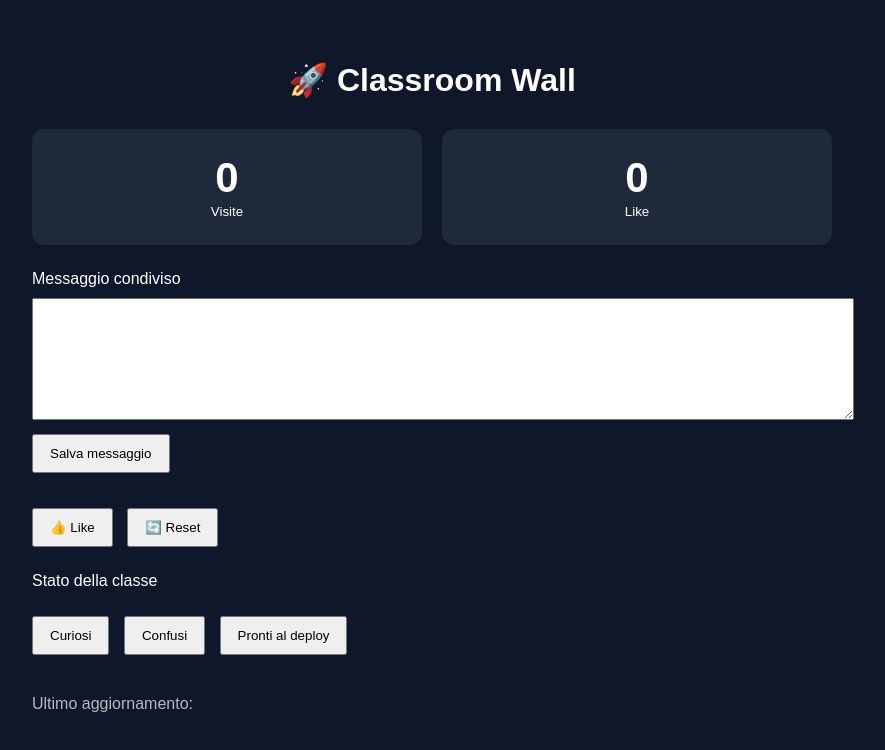
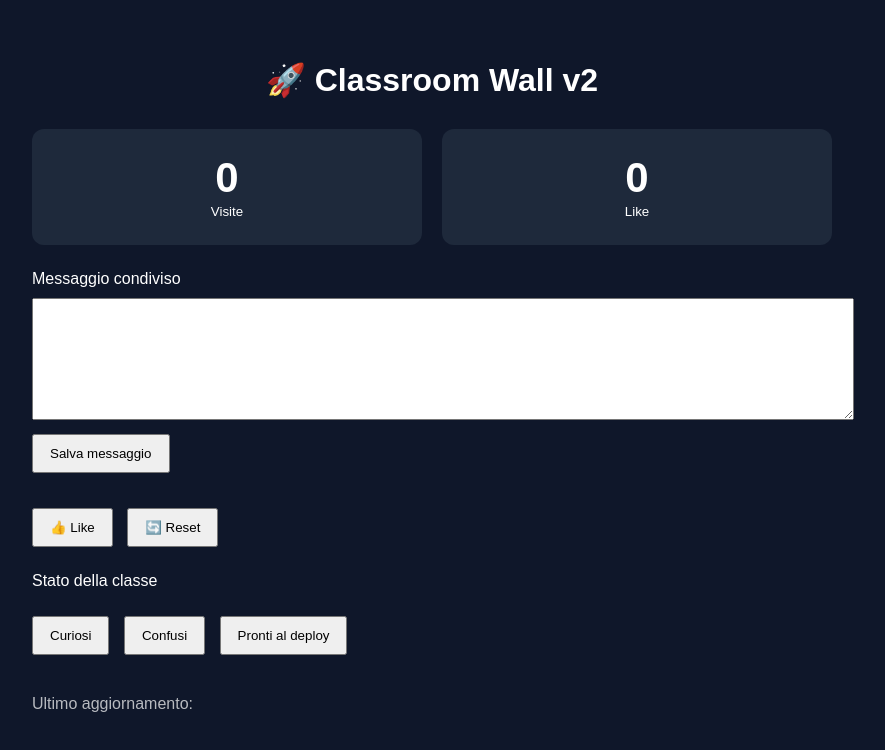
Before and after one commit to VincenzoRana/prj-demo, a website: page public/index.html in a window 1280 px wide. Shown: the whole page, without its empty margins (208-1093 px from the left). Drawn offline with Linux system fonts and the light colour scheme; no server answers.

Commit message:
new version

```diff
--- a/public/index.html
+++ b/public/index.html
@@ -10,7 +10,7 @@
 
 <div class="container">
 
-  <h1>🚀 Classroom Wall</h1>
+  <h1>🚀 Classroom Wall v2</h1>
 
   <div class="stats">
 
```
